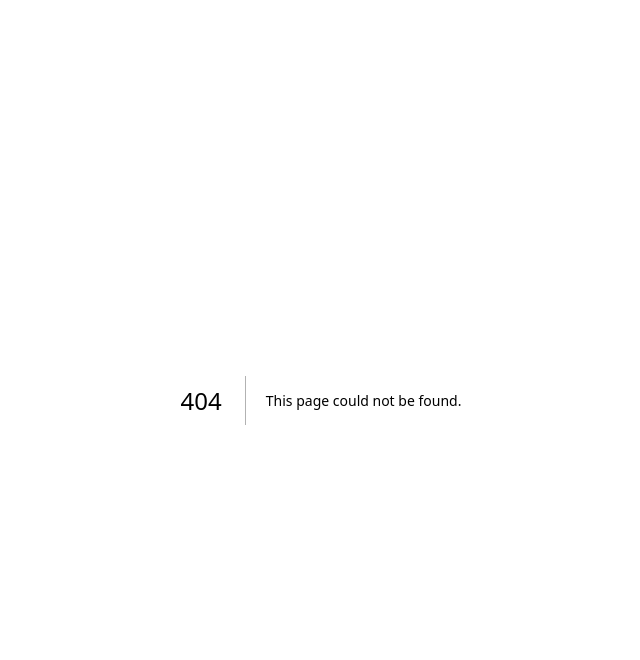
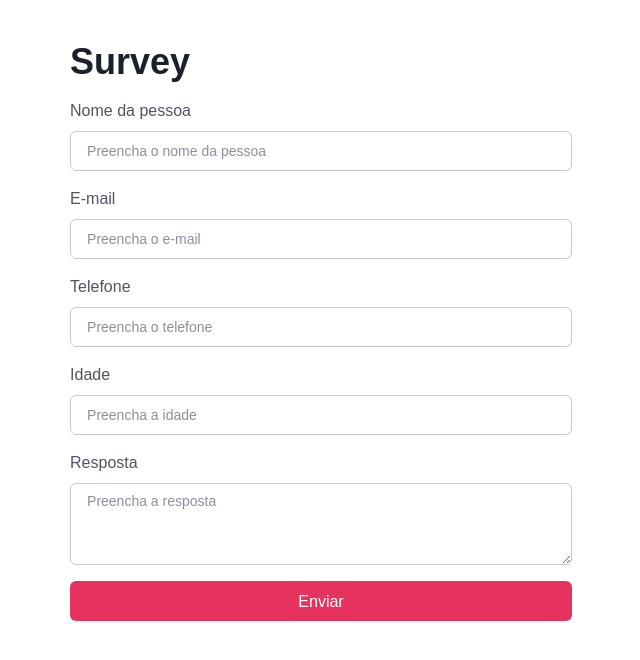
Before and after one commit to arthurbm/sp-applet-survey, a Next.js app: page /dashboard/survey/1 in a window 1280 px wide. Before the commit this address had no page. Shown: the top 660 px of the page, without its empty margins (319-959 px from the left). Built offline with nearby package versions, Linux system fonts and the light colour scheme.

Commit message:
feat: add new screen of survey and text area component

```diff
--- a/src/components/hook-form-fields/input.tsx
+++ b/src/components/hook-form-fields/input.tsx
@@ -21,6 +21,7 @@ interface FieldProps extends InputProps {
   fieldName: string;
   label?: string;
   labelProps?: FormLabelProps;
+  isRequired?: boolean;
 }
 
 export const InputField = ({
@@ -28,6 +29,7 @@ export const InputField = ({
   label,
   labelProps,
   type,
+  isRequired,
   ...props
 }: FieldProps) => {
   const [showPassword, setShowPassword] = useState(false);
@@ -46,7 +48,7 @@ export const InputField = ({
 
   return (
     <Box w="full">
-      <FormControl isInvalid={!!error}>
+      <FormControl isInvalid={!!error} isRequired={isRequired}>
         {label && (
           <FormLabel
             htmlFor={fieldName}
--- /dev/null
+++ b/src/components/text-area.tsx
@@ -0,0 +1,104 @@
+import React, { useRef, useEffect, useState } from "react";
+import { useFormContext, useController } from "react-hook-form";
+
+import {
+  Box,
+  FormControl,
+  FormLabel,
+  FormLabelProps,
+  FormErrorMessage,
+  Textarea,
+  TextareaProps,
+} from "@chakra-ui/react";
+
+interface FieldProps extends Omit<TextareaProps, "children"> {
+  fieldName: string;
+  label?: string;
+  labelProps?: FormLabelProps;
+}
+
+export const TextAreaField = ({
+  fieldName,
+  label,
+  labelProps,
+  ...props
+}: FieldProps) => {
+  const { register } = useFormContext();
+  const textareaRef = useRef<HTMLTextAreaElement | null>(null);
+  const [manualHeight, setManualHeight] = useState<number | null>(null);
+
+  const {
+    fieldState: { error },
+  } = useController({
+    name: fieldName,
+  });
+
+  const adjustHeight = () => {
+    const textarea = textareaRef.current;
+    if (textarea) {
+      if (manualHeight === null) {
+        textarea.style.height = "auto";
+        textarea.style.height = `${textarea.scrollHeight}px`;
+      } else {
+        const newHeight = Math.max(textarea.scrollHeight, manualHeight);
+        textarea.style.height = `${newHeight}px`;
+      }
+    }
+  };
+
+  useEffect(() => {
+    adjustHeight();
+  }, [manualHeight]);
+
+  const handleInput = () => {
+    adjustHeight();
+  };
+
+  const handleResize = (event: React.SyntheticEvent<HTMLTextAreaElement>) => {
+    const textarea = event.target as HTMLTextAreaElement;
+    setManualHeight(textarea.clientHeight);
+  };
+
+  const { ref: registerRef, ...registerRest } = register(fieldName);
+
+  return (
+    <Box w="full">
+      <FormControl isInvalid={!!error}>
+        {label && (
+          <FormLabel
+            htmlFor={fieldName}
+            fontSize="md"
+            fontWeight="medium"
+            color="gray.400"
+            {...labelProps}
+          >
+            {label}
+          </FormLabel>
+        )}
+        <Textarea
+          ref={(e) => {
+            textareaRef.current = e;
+            registerRef(e);
+          }}
+          onInput={handleInput}
+          onMouseUp={handleResize}
+          rows={3}
+          overflow="hidden"
+          resize="vertical"
+          _focus={{
+            borderColor: "#335DE6",
+            boxShadow: `0 0 0 1px #335DE6`,
+          }}
+          _placeholder={{
+            fontSize: "sm",
+            fontWeight: "medium",
+            color: "gray.300",
+          }}
+          {...registerRest}
+          {...props}
+        />
+        {error && <FormErrorMessage>{error?.message}</FormErrorMessage>}
+      </FormControl>
+    </Box>
+  );
+};
--- /dev/null
+++ b/src/pages/dashboard/survey/[point_id].tsx
@@ -0,0 +1,58 @@
+import { InputField } from "@/components/hook-form-fields";
+import { TextAreaField } from "@/components/text-area";
+import { Button, Container, Heading, VStack } from "@chakra-ui/react";
+import { useRouter } from "next/router";
+import { FormProvider, useForm } from "react-hook-form";
+
+const Survey = () => {
+  const router = useRouter();
+  console.log(router.query.point_id);
+
+  const methods = useForm();
+
+  return (
+    <Container pt={10}>
+      <VStack spacing={4} align={"left"} w="full">
+        <Heading>Survey</Heading>
+
+        <FormProvider {...methods}>
+          <InputField
+            fieldName="name"
+            label="Nome da pessoa"
+            placeholder="Preencha o nome da pessoa"
+          />
+
+          <InputField
+            fieldName="email"
+            label="E-mail"
+            placeholder="Preencha o e-mail"
+          />
+
+          <InputField
+            fieldName="phone"
+            label="Telefone"
+            placeholder="Preencha o telefone"
+          />
+
+          <InputField
+            fieldName="age"
+            label="Idade"
+            placeholder="Preencha a idade"
+          />
+
+          <TextAreaField
+            fieldName="answer"
+            label="Resposta"
+            placeholder={"Preencha a resposta"}
+          />
+
+          <Button type="submit" colorScheme="pink">
+            Enviar
+          </Button>
+        </FormProvider>
+      </VStack>
+    </Container>
+  );
+};
+
+export default Survey;
```
Also changed, not shown: src/pages/dashboard/index.tsx (+20 -5 lines).
